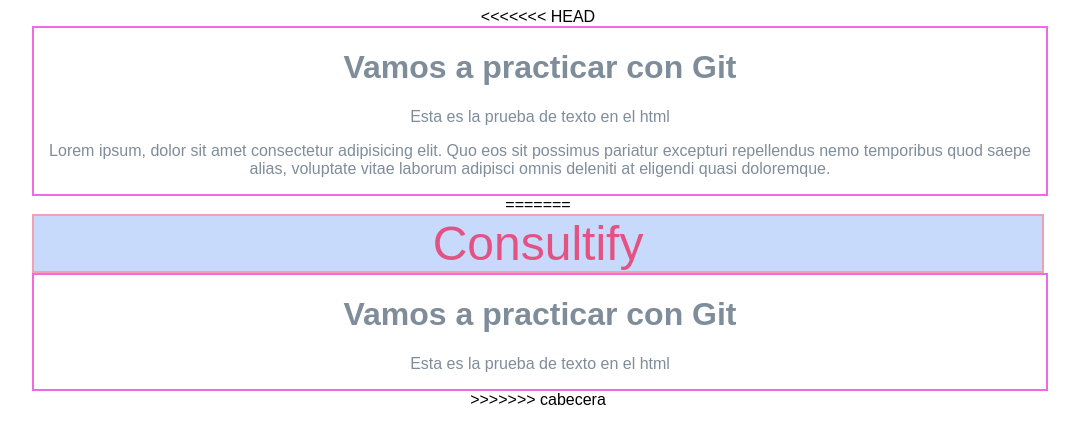
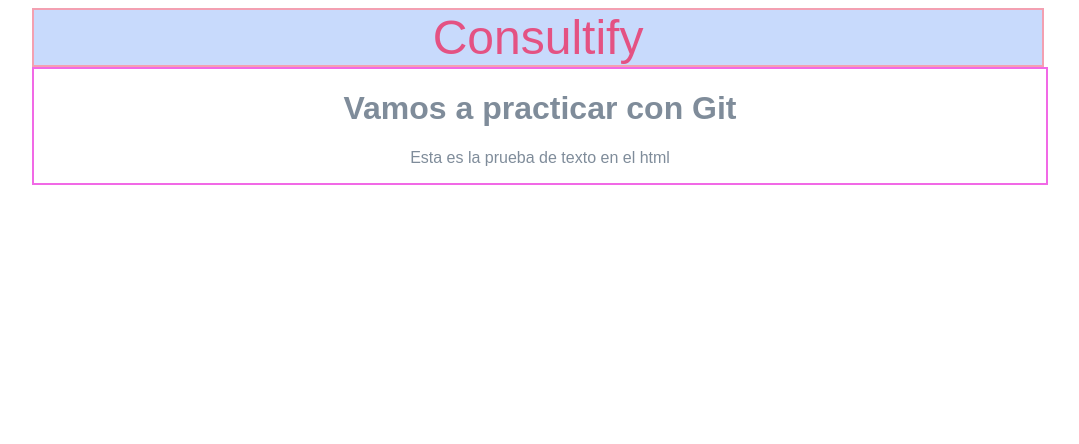
Before and after one commit to dvguy/Proyecto-de-practica-Platzi, a plain HTML site: page index.html in a window 1280 px wide. Shown: the whole page, without its empty margins (102-1181 px from the left). Drawn offline with Linux system fonts and the light colour scheme.

Commit message:
Commit Obligatiorio por git

```diff
--- a/index.html
+++ b/index.html
@@ -1,20 +1,3 @@
-<<<<<<< HEAD
-<!DOCTYPE html>
-<html>
-<head>
-	<title>Git</title>
-    <link reL="stylesheet" href="./styles/styles.css"/>
-</head>
-<body>
-    <div class="container">
-        <div class="post">
-            <h1>Vamos a practicar con Git</h1>
-            <p>Esta es la prueba de texto en el html</p>
-            <p>Lorem ipsum, dolor sit amet consectetur adipisicing elit. Quo eos sit possimus pariatur excepturi repellendus nemo temporibus quod saepe alias, voluptate vitae laborum adipisci omnis deleniti at eligendi quasi doloremque.</p>
-        </div>
-    </div>
-</body>
-=======
 <!DOCTYPE html>
 <html>
 <head>
@@ -30,5 +13,4 @@
         </div>
     </div>
 </body>
->>>>>>> cabecera
 </html>
```
